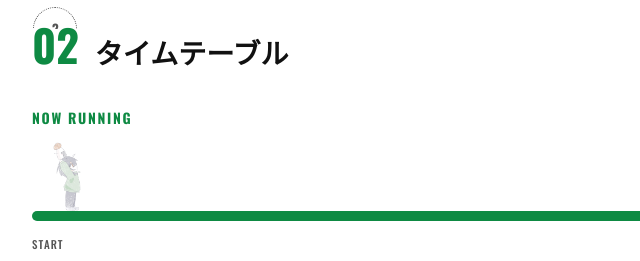
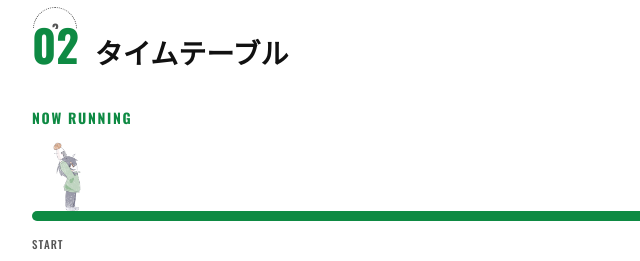
Before and after one commit to kuro-83/sports-festival-2026, a plain HTML site: page index.html in a window 1280 px wide. Shown: the part 1460-1721 px from the top of the page, 104-744 px from the left. Drawn offline with nearby package versions, Linux system fonts and the light colour scheme; a web font is replaced by a local one.

Commit message:
当日前に走るキャラのイラストが薄く出るのを直す(v11.1)
is-waiting の薄い表示は点線の丸の時だけにして、イラスト(runnerFrames)の時は opacity 1 のまま

Co-Authored-By: Claude Opus 5.5 <noreply@anthropic.com>

```diff
--- a/css/style.css
+++ b/css/style.css
@@ -498,7 +498,8 @@ p { margin: 0; }
   opacity: 0;
 }
 .track__frame.is-shown { opacity: 1; }
-.track__runner.is-waiting { opacity: 0.55; }
+.track__runner.is-waiting { opacity: 0.55; } /* 当日より前は、点線の丸だけ薄く */
+.track__runner.has-frames.is-waiting { opacity: 1; } /* イラストは当日前もくっきり */
 
 .track__ends {
   display: flex;
```
